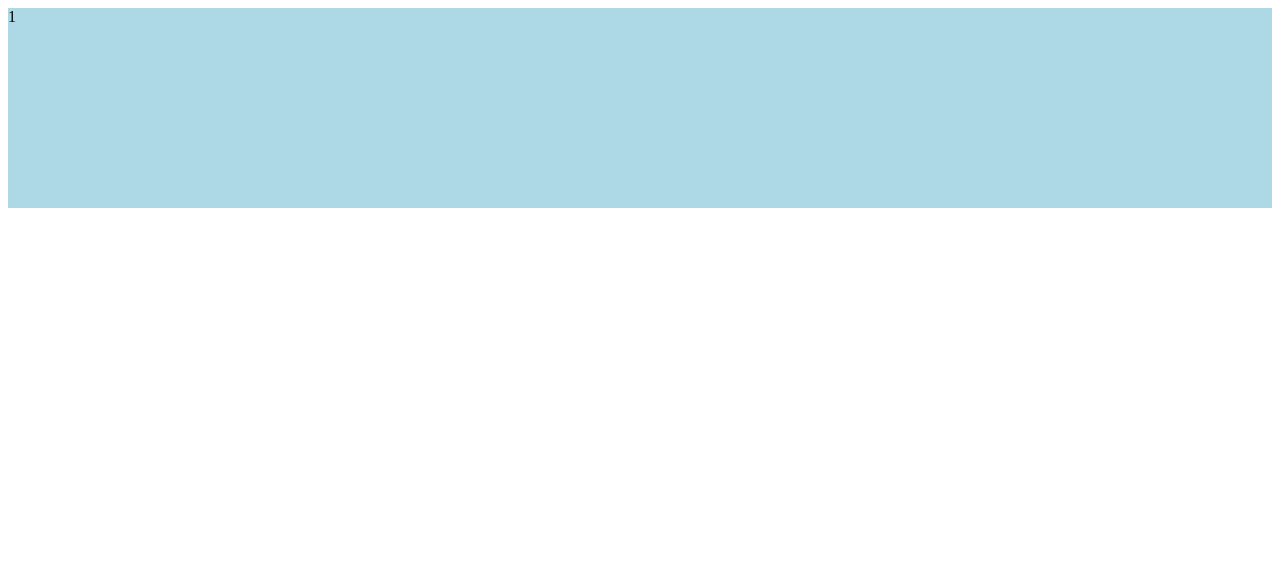
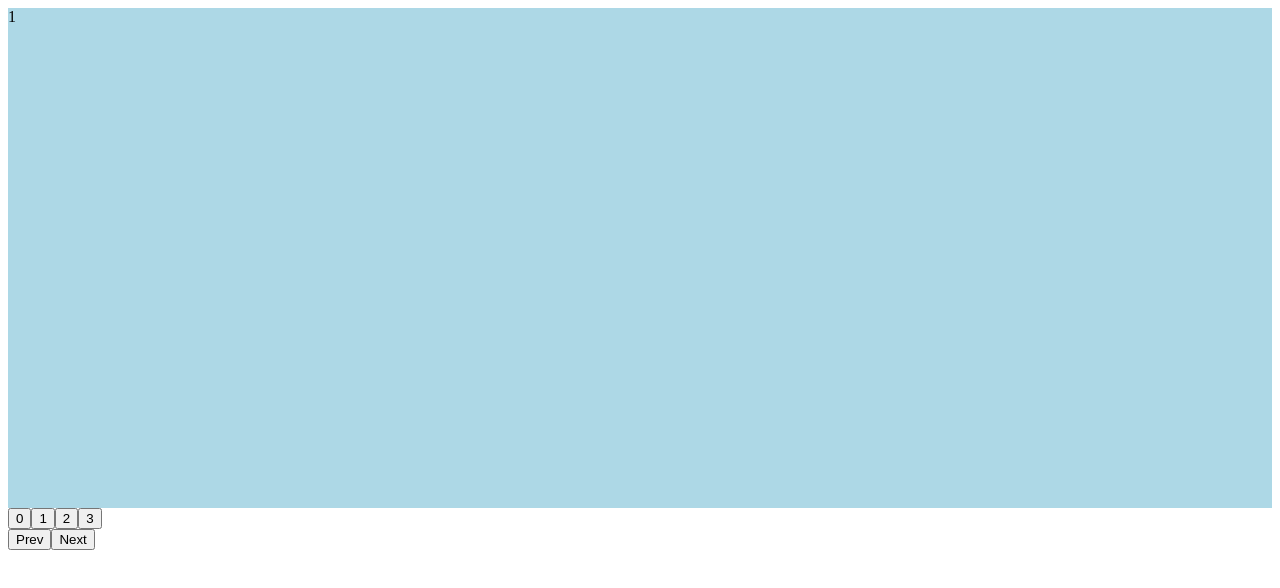
Before and after one commit to hargdavid/react-slider, a React (Create React App) app: page / in a window 1280 px wide. Shown: the top 588 px of the page. Built offline with nearby package versions, Linux system fonts and the light colour scheme.

Commit message:
feat: stopped with dragging, still have infinite left

```diff
--- a/src/App.tsx
+++ b/src/App.tsx
@@ -5,8 +5,7 @@ import Slider from "./components/Slider/Slider";
 const useStyles = makeStyles(() => ({
   listItem: {
     listStyleType: "none",
-    /* width: "100%", */
-    height: 200,
+    height: 500,
   },
 }));
 
@@ -15,7 +14,13 @@ function App() {
   return (
     <div className="App">
       <header className="App-header">
-        <Slider>
+        {/*   <Slider
+          slidesToShow={3}
+          speed={200}
+          slidesToScroll={1}
+          dots
+          draggable={false}
+        >
           <li
             className={classes.listItem}
             style={{ backgroundColor: "lightblue" }}
@@ -34,6 +39,43 @@ function App() {
           >
             3
           </li>
+          <li
+            className={classes.listItem}
+            style={{ backgroundColor: "orange" }}
+          >
+            4
+          </li>
+        </Slider> */}
+
+        <Slider slidesToShow={1} speed={200} slidesToScroll={1} dots>
+          <li
+            className={classes.listItem}
+            style={{ backgroundColor: "lightblue" }}
+            onClick={() => console.log("hellog")}
+          >
+            1
+          </li>
+          <li
+            className={classes.listItem}
+            style={{ backgroundColor: "lightyellow" }}
+            onClick={() => console.log("hellog")}
+          >
+            2
+          </li>
+          <li
+            className={classes.listItem}
+            style={{ backgroundColor: "lightgreen" }}
+            onClick={() => console.log("hellog")}
+          >
+            3
+          </li>
+          <li
+            className={classes.listItem}
+            style={{ backgroundColor: "orange" }}
+            onClick={() => console.log("hellog")}
+          >
+            4
+          </li>
         </Slider>
       </header>
     </div>
--- a/src/components/Slider/Slider.tsx
+++ b/src/components/Slider/Slider.tsx
@@ -3,21 +3,20 @@ import clsx from "clsx";
 import React, { Children, createRef, useEffect, useState } from "react";
 
 /* TODOS:
-  - adding grabbing effect for desktop
-  - when releasing go to the nearest item
-  - buttons
-  - needs to work with different setting (scroll, showNumbers)
   - inifinite scroll
-  - dots
+  - export the click functions
+  - wcag
+  - export functions
+  - rubberband effect
 */
 
 const useStyles = makeStyles(() => ({
   root: {
+    display: "flex",
+    direction: "ltr",
     position: "relative",
-    overflow: "scroll",
-    //Hiding the scrollbar but keeps functionality
-    scrollbarWidth: "none",
-    msOverflowStyle: "none",
+    overflowX: "hidden",
+    width: "100%",
     cursor: "grab",
     "&::-webkit-scrollbar": {
       display: "none",
@@ -26,9 +25,11 @@ const useStyles = makeStyles(() => ({
   grabbing: {
     cursor: "grabbing",
   },
+  nonDraggable: {
+    cursor: "auto",
+  },
   list: {
     whiteSpace: "nowrap",
-    flexFlow: "row",
   },
   listItem: {
     display: "inline-flex",
@@ -45,8 +46,6 @@ interface ISliderSettings {
   slidesToShow?: number;
   slidesToScroll?: number;
   draggable?: boolean;
-  gap?: string;
-  //TODO add functions here
 }
 
 type Props = ISliderSettings;
@@ -58,52 +57,160 @@ const Slider: React.FC<Props> = ({
   slidesToShow = 1,
   slidesToScroll = 1,
   draggable = true,
-  gap,
   children,
 }) => {
   const classes = useStyles();
   const wrapperRef = createRef<HTMLDivElement>();
-  const [numbOfSlides, setNumbOfSlides] = useState<number>(
-    Children.toArray(children).length
-  );
-  const [wrapperWidth, setWrapperWidth] = useState<number>();
+  const listRef = createRef<HTMLDivElement>();
+  const numbOfSlides = Children.toArray(children).length;
+  const [wrapperWidth, setWrapperWidth] = useState<number>(0);
   const [grabbing, setGrabbing] = useState<boolean>(false);
+  const [currentXPosition, setCurrentXPosition] = useState<number>(-0);
+  const [previousXPosition, setPreviousXPosition] = useState<number>(-0);
+  const step = 100 / (numbOfSlides / slidesToScroll);
+  const maxStep = -100 + 100 / (numbOfSlides / slidesToShow);
+  const [touchDown, setTouchDown] = useState<number>(0);
+  const [currentSpeed, setCurrentSpeed] = useState<number>(speed);
+  const currentStep = 1 - currentXPosition / step; //TODO do something with this
 
   useEffect(() => {
+    if (wrapperRef.current?.offsetWidth) {
       setWrapperWidth(wrapperRef.current?.offsetWidth);
+    }
   }, [wrapperRef]);
 
-  useEffect(() => {
-    const currentWrapper = wrapperRef.current;
-    currentWrapper?.addEventListener("mousedown", () => setGrabbing(true));
-    currentWrapper?.addEventListener("mouseup", () => setGrabbing(false));
-    window.addEventListener("resize", () =>
-      setWrapperWidth(currentWrapper?.offsetWidth)
+  const goToNext = () => {
+    setCurrentXPosition(
+      currentXPosition - step < maxStep ? maxStep : currentXPosition - step
     );
-
-    return () => {
-      currentWrapper?.removeEventListener("mousedown", () => setGrabbing(true));
-      currentWrapper?.removeEventListener("mouseup", () => setGrabbing(false));
-      window.removeEventListener("resize", () =>
-        setWrapperWidth(currentWrapper?.offsetWidth)
+    setPreviousXPosition(
+      currentXPosition - step < maxStep ? maxStep : currentXPosition - step
     );
   };
+  const goToPrevious = () => {
+    setCurrentXPosition(
+      currentXPosition + step > 0 ? 0 : currentXPosition + step
+    );
+    setPreviousXPosition(
+      currentXPosition + step > 0 ? 0 : currentXPosition + step
+    );
+  };
+
+  const onDrag = (position: number, previousPosition: number) => {
+    if (!grabbing) {
+      return;
+    }
+    const listWidth = listRef.current?.offsetWidth;
+    setCurrentSpeed(0);
+    setTouchDown(position);
+    setCurrentXPosition(
+      currentXPosition -
+        ((previousPosition - position) / (listWidth || 1)) * 100
+    );
+  };
+
+  const stoppedMoving = () => {
+    setGrabbing(false);
+    setCurrentSpeed(speed);
+    const percentageOfChange = 25;
+
+    const shouldChange =
+      (Math.abs(previousXPosition - currentXPosition) / step) * 100 >=
+      percentageOfChange;
+    const previous = previousXPosition - currentXPosition < 0;
+
+    const newValue = shouldChange
+      ? previous
+        ? previousXPosition + step
+        : previousXPosition - step
+      : previousXPosition;
+
+    if (newValue > 0) {
+      setCurrentXPosition(0);
+      setPreviousXPosition(0);
+    } else if (newValue < maxStep) {
+      setCurrentXPosition(maxStep);
+      setPreviousXPosition(maxStep);
+    } else {
+      setCurrentXPosition(newValue);
+      setPreviousXPosition(newValue);
+    }
+  };
+
+  const startDragging = (position: number) => {
+    setGrabbing(true);
+    setTouchDown(position);
+  };
+
+  const goToSlide = (index: number) => {
+    const newXValue = -(100 / numbOfSlides) * index;
+    if (newXValue < maxStep) {
+      setCurrentXPosition(maxStep);
+    } else {
+      setCurrentXPosition(-(100 / numbOfSlides) * index);
+    }
+  };
+
+  useEffect(() => {
+    const currentWrapper = listRef.current;
+    window.addEventListener("resize", () => {
+      if (currentWrapper?.offsetWidth) {
+        setWrapperWidth(currentWrapper?.offsetWidth);
+      }
     });
-
-  console.log("children", Children.toArray(children).length);
+    return () => {
+      window.removeEventListener("resize", () => {
+        if (currentWrapper?.offsetWidth) {
+          setWrapperWidth(currentWrapper?.offsetWidth);
+        }
+      });
+    };
+  }, []);
 
   return (
+    <>
+      <div className={classes.root} ref={wrapperRef}>
         <div
-      className={clsx(classes.root, grabbing && classes.grabbing)}
-      ref={wrapperRef}
+          ref={listRef}
+          className={clsx(
+            classes.list,
+            grabbing && classes.grabbing,
+            !draggable && classes.nonDraggable
+          )}
+          onTouchStart={
+            draggable
+              ? (e: React.TouchEvent) =>
+                  startDragging(e.changedTouches[0].clientX)
+              : undefined
+          }
+          onTouchEnd={draggable ? () => stoppedMoving() : undefined}
+          onTouchMove={
+            draggable
+              ? (e: React.TouchEvent) =>
+                  onDrag(e.changedTouches[0].clientX, touchDown)
+              : undefined
+          }
+          onMouseDown={
+            draggable
+              ? (e: React.MouseEvent) => startDragging(e.clientX)
+              : undefined
+          }
+          onMouseUp={draggable ? () => stoppedMoving() : undefined}
+          onMouseMove={
+            draggable ? (e) => onDrag(e.clientX, touchDown) : undefined
+          }
+          onMouseOut={draggable ? () => stoppedMoving() : undefined}
+          style={{
+            transition: `transform ${currentSpeed}ms ease`,
+            transform: `translateX(${currentXPosition}%)`,
+          }}
         >
-      <div className={classes.list}>
           {Children.map(children, (child) => {
             if (React.isValidElement(child)) {
               return (
                 <div
                   style={{
-                  width: wrapperWidth ? wrapperWidth / slidesToShow : 0,
+                    width: wrapperWidth / slidesToShow,
                   }}
                   className={classes.listItem}
                 >
@@ -116,6 +223,25 @@ const Slider: React.FC<Props> = ({
           })}
         </div>
       </div>
+
+      {/* TODO only export these functions */}
+      {dots && (
+        <div className="dots">
+          {new Array(numbOfSlides).fill(1).map((value, key) => {
+            return (
+              <button key={key} onClick={() => goToSlide(key)}>
+                {key}
+              </button>
+            );
+          })}
+        </div>
+      )}
+
+      <div>
+        <button onClick={goToPrevious}>Prev</button>
+        <button onClick={goToNext}>Next</button>
+      </div>
+    </>
   );
 };
 
```
Lines whose indentation alone changed are shown as unchanged.
